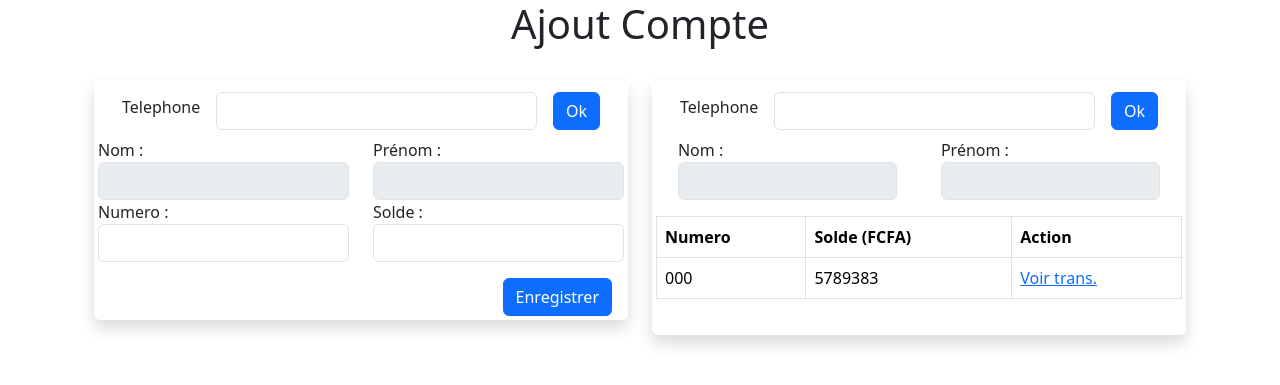
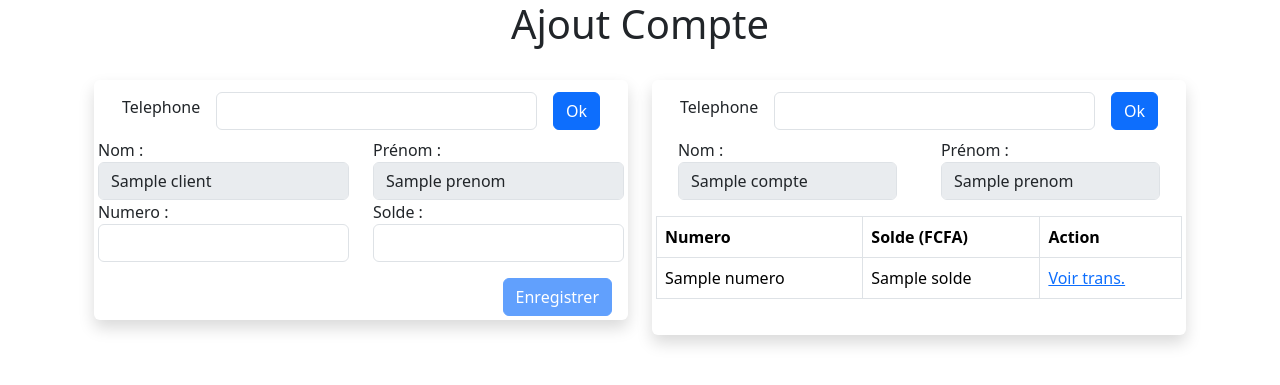
Before and after one commit to bbabadara/demoPhpComposer, a PHP site: template views/comptes/index.html.php in a window 1280 px wide. Shown: the top 385 px of the page. Run offline with PHP 8.4, Linux system fonts and the light colour scheme; the template is opened without the code that fills it: most values are stand-ins (such as "Sample title", 1, 10 or a date in 2020).

Commit message:
ajout client et compte - transaction

```diff
--- a/data.sql
+++ b/data.sql
@@ -40,3 +40,7 @@ INSERT INTO compte (numero, solde,idcl) VALUES
 ('CPT001', 1000.00,  1),
 ('CPT002', 2000.00,  2),
 ('CPT003', 5000.00, 3);
+
+
+
+SELECT * FROM client cl JOIN compte c on cl.idcl=c.idcl WHERE cl.telephone ="772641040";
--- a/public/index.php
+++ b/public/index.php
@@ -1,5 +1,6 @@
 <?php
 define("ROOT", "C:/Users/bbaba/Documents/0000ProjetComposer/demoPhp");
+define("WEBROOT","http://localhost:8000/");
 require_once ROOT."/vendor/autoload.php";
 use Bank\Controllers\CompteController;
 $controller= new CompteController();
--- a/views/comptes/index.html.php
+++ b/views/comptes/index.html.php
@@ -23,52 +23,56 @@
         <div class="container d-flex align-items-md-center justify-content-around mt-2 ">
             <div class="container col-6">
                 <div class="container shadow p-1  mb-3  rounded">
-                    <form>
+                    <form method="get">
                         <div class="d-flex align-items-center p-2">
                             <label for="inputTel1" class="form-label  mx-3">Telephone</label>
-                            <input type="text" class="form-control" name="date" id="inputTel1" />
-                            <button type="button" class="btn btn-primary mx-3" id="btnTel1">Ok</button>
+                            <input type="text" class="form-control" name="tel1" value="<?= isset($_REQUEST["tel1"]) ? $_REQUEST["tel1"] : '' ?>" id="inputTel1" />
+                            <button type="submit" class="btn btn-primary mx-3" name="action" value="findclient" id="btnTel1">Ok</button>
 
                         </div>
                     </form>
-
+                    <form action="" method="post">
                         <div class="row ">
                             <div class="form-group col-6  ">
                                 <label for="nom">Nom :</label>
-                            <input type="text" class="form-control " id="nom" name="nom1" disabled>
+                                <input type="text" class="form-control " id="nom" name="nom1" value="<?= isset($client->nom) ? $client->nom : '' ?>" <?= empty($client) ? "" : "disabled" ?>>
                                 <div class="invalid-feedback"> </div>
                             </div>
                             <div class="form-group col-6">
                                 <label for="prenom">Prénom :</label>
-                            <input type="text" class="form-control " id="prenom" name="prenom1" disabled>
+                                <input type="text" class="form-control " id="prenom" name="prenom1" value="<?= isset($client->prenom) ? $client->prenom : '' ?>" <?= empty($client) ? "" : "disabled" ?>>
                                 <div class="invalid-feedback"> </div>
                             </div>
                         </div>
                         <div class="row ">
                             <div class="form-group col-6  ">
                                 <label for="nom">Numero :</label>
-                            <input type="text" class="form-control " id="nom" name="numero" >
+                                <input type="text" class="form-control " id="nom" name="numero">
                                 <div class="invalid-feedback"> </div>
                             </div>
                             <div class="form-group col-6">
                                 <label for="prenom">Solde :</label>
-                            <input type="text" class="form-control " id="solde" name="prenom" >
+                                <input type="text" class="form-control " id="solde" name="solde">
                                 <div class="invalid-feedback"> </div>
                             </div>
                         </div>
+                        <?= empty($client)? '': '<input type="hidden" name="key"'.'value='.$client->idcl.' >' ?>
+                        <?= empty($client)? '': '<input type="hidden" name="help"'.'value='.$client->telephone.' >' ?>
+                        <?= empty($client) && !isset($_REQUEST["tel"])? '<input type="hidden" name="telephone"'.'value='.$_REQUEST["tel1"].' >': '' ?>
                         <div class="container d-flex justify-content-end mt-3">
-                        <button type="button" class="btn btn-primary" id="btnSave">Enregistrer</button>
+                            <button type="submit" class="btn btn-primary" name="action" value="addcompte" id="btnSave" <?= isset($_REQUEST["tel1"]) ? "" : "disabled" ?>>Enregistrer</button>
                         </div>
+                    </form>
                 </div>
             </div>
 
             <div class="container col-6">
                 <div class="container shadow p-1 mt-3 mb-3  rounded">
-                    <form>
+                    <form method="get">
                         <div class="d-flex align-items-center p-2">
                             <label for="inputTel" class="form-label  mx-3">Telephone</label>
-                            <input type="text" class="form-control" name="date" id="inputTel" />
-                            <button type="button" class="btn btn-primary mx-3" id="btnTel">Ok</button>
+                            <input type="text" class="form-control" name="tel" id="inputTel" value="<?= isset($_REQUEST["tel"]) ? $_REQUEST["tel"] : '' ?>">
+                            <button type="submit" class="btn btn-primary mx-3" name="action" value="findcompte" id="btnTel">Ok</button>
 
                         </div>
                     </form>
@@ -76,12 +80,12 @@
                     <div class="d-flex justify-content-around align-items-center">
                         <div class="form-group col-5">
                             <label for="nom">Nom :</label>
-                            <input type="text" class="form-control " id="nom" name="nom" disabled>
+                            <input type="text" class="form-control " id="nom" name="nom" value="<?= isset($comptes[0]->nom) ? $comptes[0]->nom : '' ?>" disabled>
                             <div class="invalid-feedback"> </div>
                         </div>
                         <div class="form-group col-5">
                             <label for="prenom">Prénom :</label>
-                            <input type="text" class="form-control " id="prenom" name="prenom" disabled>
+                            <input type="text" class="form-control" id="prenom" name="prenom" value="<?= isset($comptes[0]->prenom) ? $comptes[0]->prenom : "" ?>" disabled>
                             <div class="invalid-feedback"> </div>
                         </div>
                     </div>
@@ -96,12 +100,14 @@
                             </tr>
                         </thead>
                         <tbody id="tBody">
+                            <?php if (isset($comptes)) : foreach ($comptes as $compte) : ?>
                                     <tr>
-                                <td>000</td>
-                                <td>5789383</td>
+                                        <td><?= $compte->numero ?></td>
+                                        <td><?= $compte->solde ?></td>
                                         <td><a href="#">Voir trans.</a></td>
                                     </tr>
-
+                            <?php endforeach;
+                            endif ?>
                         </tbody>
                     </table>
                     <nav aria-label="..." class="d-flex align-items-center justify-content-center">
```
Also changed, not shown: src/controllers/CompteController.php (+53 -2 lines), src/models/ClientModel.php (+18 -0 lines), src/models/CompteModel.php (+38 -0 lines). Lines whose indentation alone changed are shown as unchanged.
